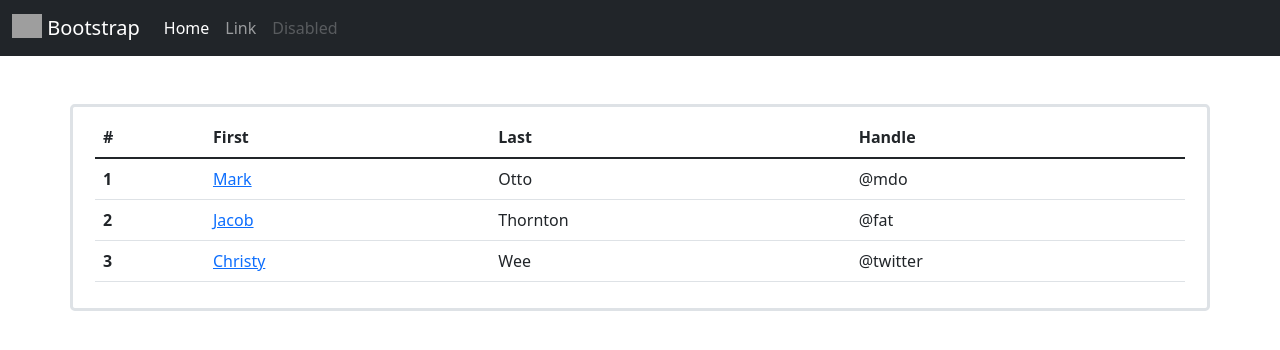
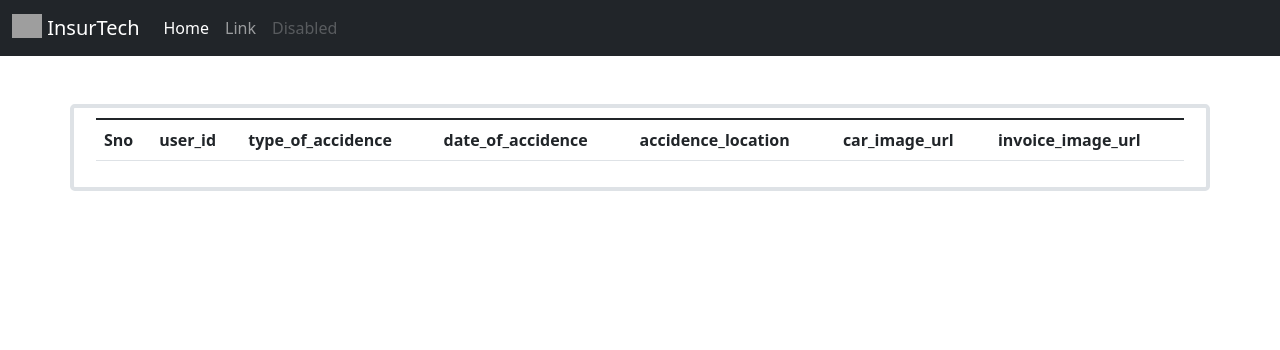
Before and after one commit to LeeSzeYuan/insuranceClaim, a Django app: template carinsuranceclaim/dashboard/templates/dashboard/index.html in a window 1280 px wide. Shown: the top 350 px of the page. Run offline with Django 3.2, Linux system fonts and the light colour scheme; the template is opened without the code that fills it, so the values that code supplies are empty; some libraries are stand-ins or nearby versions; grey boxes are pictures that could not be loaded.

Commit message:
finished dashboard

```diff
--- a/carinsuranceclaim/claimplatform/static/assets/css/style.css
+++ b/carinsuranceclaim/claimplatform/static/assets/css/style.css
@@ -22,7 +22,7 @@ body {
 .f1-progress-line { position: absolute; top: 0; left: 0; height: 1px; background: #f35b3f; }
 
 
-.f1-step { position: relative; float: left; width: 16.66%; padding: 40px 10px; }
+.f1-step { position: relative; float: left; width: 20%; padding: 40px 10px; }
 
 .f1-step-icon {
 	display: inline-block; width: 40px; height: 40px; margin-top: 4px; background: #ddd;
--- a/carinsuranceclaim/claimplatform/templates/claimplatform/index.html
+++ b/carinsuranceclaim/claimplatform/templates/claimplatform/index.html
@@ -83,9 +83,7 @@
                             <div class="f1-step-icon"><i class="fa fa-camera"></i></div>
                         </div>
 
-                        <div class="f1-step">
-                            <div class="f1-step-icon"><i class="fa fa-wrench"></i></div>
-                        </div>
+
 
                     </div>
 
--- a/carinsuranceclaim/dashboard/templates/dashboard/index.html
+++ b/carinsuranceclaim/dashboard/templates/dashboard/index.html
@@ -22,7 +22,7 @@
             <div class="collapse navbar-collapse" id="navbarTogglerDemo01">
                 <a class="navbar-brand" href="#">
                     <img src="https://getbootstrap.com/docs/5.1/assets/brand/bootstrap-logo.svg" alt="" width="30" height="24" class="d-inline-block align-text-top">
-                    Bootstrap
+                    InsurTech
                 </a>
                 <ul class="navbar-nav me-auto mb-2 mb-lg-0">
                     <li class="nav-item">
@@ -39,40 +39,107 @@
             </div>
         </nav>
         <br><br>
-        <div class="container border border-3 rounded-3" style="padding: 10px;">
+        <div class="container border border-4 rounded-3" style="padding: 10px;">
             <div class="container">
                 <table class="table table-hover">
-                    <thead>
+                    <thead></thead>
                     <tr>
-                        <th scope="col">#</th>
-                        <th scope="col">First</th>
-                        <th scope="col">Last</th>
-                        <th scope="col">Handle</th>
+                        <th>Sno</th>
+                        <th>user_id</th>
+                        <th>type_of_accidence</th>
+                        <th>date_of_accidence</th>
+                        <th>accidence_location</th>
+                        <th>car_image_url</th>
+                        <th>invoice_image_url</th>
                     </tr>
                     </thead>
-                    <tbody>
-                    <tr>
-                        <th scope="row">1</th>
-                        <td><a href="">Mark</a></td>
-                        <td>Otto</td>
-                        <td>@mdo</td>
-                    </tr>
-                    <tr>
-                        <th scope="row">2</th>
-                        <td><a href="">Jacob</a></td>
-                        <td>Thornton</td>
-                        <td>@fat</td>
-                    </tr>
-                    <tr>
-                        <th scope="row">3</th>
-                        <td><a href="">Christy</a></td>
-                        <td>Wee</td>
-                        <td>@twitter</td>
-                    </tr>
+                    <tbody id="tbody1">
+
                     </tbody>
                 </table>
             </div>
         </div>
+        <script src="https://www.gstatic.com/firebasejs/7.15.5/firebase-app.js"></script>
+        <script src="https://www.gstatic.com/firebasejs/7.15.5/firebase-auth.js"></script>
+        <script src="https://www.gstatic.com/firebasejs/7.15.5/firebase-database.js"></script>
+        <script>
+             var config  = {
+            "apiKey": "AIzaSyBflqWHGwNwcoRtBGKho-4rV83sSDoizgY",
+            "authDomain": "insurtech-hackathonn.firebaseapp.com",
+            "databaseURL": "https://insurtech-hackathonn-default-rtdb.asia-southeast1.firebasedatabase.app",
+            "projectId": "insurtech-hackathonn",
+            "storageBucket": "insurtech-hackathonn.appspot.com",
+            "messagingSenderId": "876544685456",
+            "appId": "1:876544685456:web:17a5d78ec66eb9b6b6af15",
+            }
+            firebase.initializeApp(config);
+
+            function SelectAllData(){
+                firebase.database().ref('claim').on('value',
+                function(AllRecords){
+                    AllRecords.forEach(
+                      function(CurrentRecord){
+                          var user_id=CurrentRecord.val().user_id;
+                          var type_of_accidence=CurrentRecord.val().type_of_accidence;
+                          var date_of_accidence=CurrentRecord.val().date_of_accidence;
+                          var accidence_location=CurrentRecord.val().accidence_location;
+                          var car_image_url=CurrentRecord.val().car_url;
+                          var invoice_image_url=CurrentRecord.val().invoice_url;
+                          AddItemstoTable(user_id,
+                            type_of_accidence,
+                            date_of_accidence,
+                            accidence_location,
+                            car_image_url,
+                            invoice_image_url);
+
+                            }
+
+                    );
+                });
+            }
+            window.onload=SelectAllData;
+            var stdNo=0;
+            function AddItemstoTable(user_id,type_of_accidence,date_of_accidence,accidence_location,car_image_url,invoice_image_url){
+                var tbody=document.getElementById('tbody1')
+                var trow=document.createElement('tr');
+                var td1=document.createElement('td');
+                var td2=document.createElement('td');
+                var td3=document.createElement('td');
+                var td4=document.createElement('td');
+                var td5=document.createElement('td');
+                var td6=document.createElement('td');
+                var td7=document.createElement('td');
+                var a1 = document.createElement('a');
+                var a2 = document.createElement('a');
+                var a1 = document.createElement('a');
+                var a2= document.createElement('a');
+                var link1 = document.createTextNode("This is car image link");
+                var link2 = document.createTextNode("This is invoice image link");
+                a1.appendChild(link1);
+                a1.title = "This is Link";
+                a1.href = car_image_url;
+                a2.appendChild(link2);
+                a2.title = "This is Link";
+                a2.href = invoice_image_url;
+                td1.innerHTML=++stdNo;
+                td2.innerHTML=user_id;
+                td3.innerHTML=type_of_accidence;
+                td4.innerHTML=date_of_accidence;
+                td5.innerHTML=accidence_location;
+                td6.appendChild(a1);
+                td7.appendChild(a2);
+                tbody.appendChild(trow);
+                tbody.appendChild(trow);
+                trow.appendChild(td1);
+                trow.appendChild(td2);
+                trow.appendChild(td3);
+                trow.appendChild(td4);
+                trow.appendChild(td5);
+                trow.appendChild(td6);
+                trow.appendChild(td7);
+
+            }
+        </script>
 
     </body>
 
```
